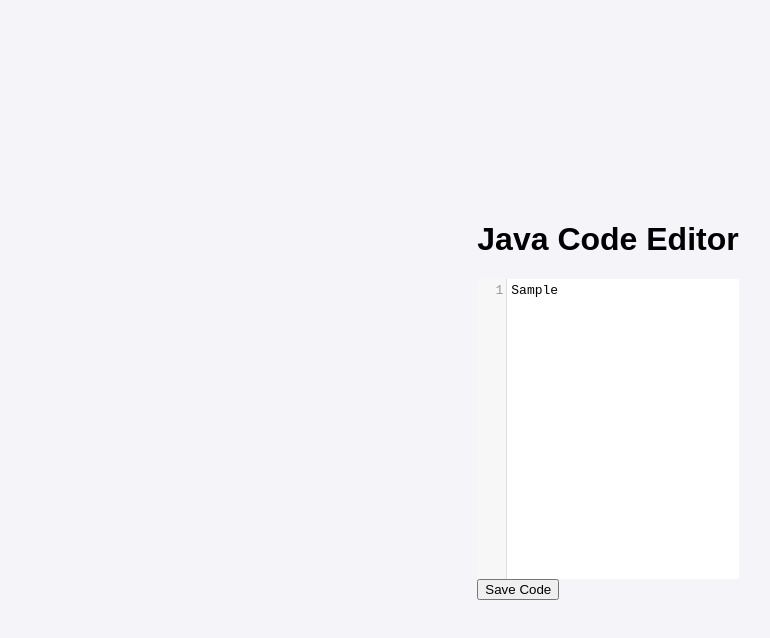
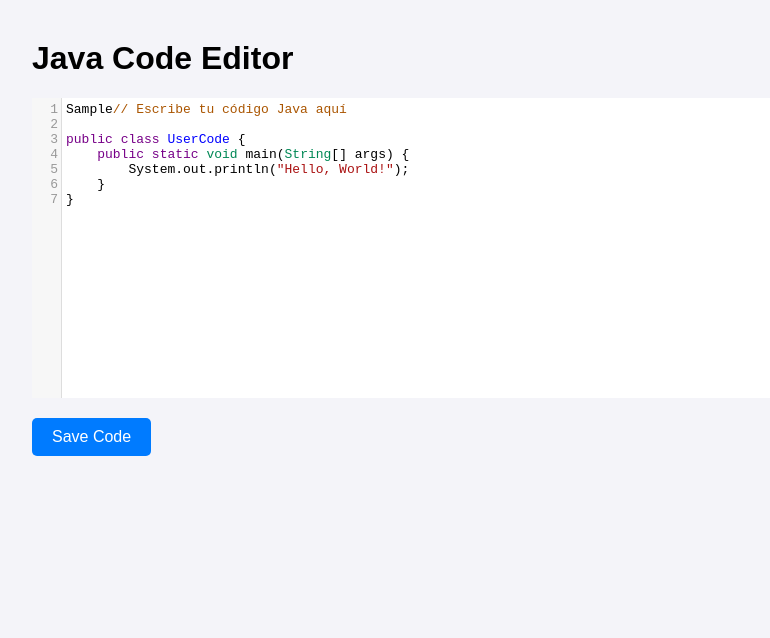
Before and after one commit to null-point-sys/spring_boot_editor, a plain HTML site: page index.html in a window 1280 px wide. Both pictures are taken after typing "Sample" into the empty fields and a click on the button "Save Code". Shown: the whole page, without its empty margins (32-802 px from the left). Drawn offline with nearby package versions, Linux system fonts and the light colour scheme; no server answers.

Commit message:
Update index.html

```diff
--- a/index.html
+++ b/index.html
@@ -15,21 +15,27 @@
       display: flex;
       flex-direction: column;
       align-items: center;
-      justify-content: center;
+      justify-content: flex-start;
       height: 100vh;
       background-color: #f4f4f9;
     }
 
-    #editor {
-      width: 80%;
-      height: 50%;
-      border: 1px solid #ccc;
-      border-radius: 5px;
-      background: #fff;
-      overflow: hidden;
+    h1 {
+      margin-top: 20px;
     }
 
-    #saveCode {
+    #editor-container {
+      width: 90%;
+      max-width: 1200px;
+      margin-top: 20px;
+    }
+
+    #code-editor {
+      height: 400px;
+      width: 100%;
+    }
+
+    #save-button {
       margin-top: 20px;
       padding: 10px 20px;
       font-size: 16px;
@@ -40,7 +46,7 @@
       cursor: pointer;
     }
 
-    #saveCode:hover {
+    #save-button:hover {
       background-color: #0056b3;
     }
   </style>
@@ -48,43 +54,42 @@
 <body>
   <div id="editor-container">
     <h1>Java Code Editor</h1>
-  <textarea id="code-editor"></textarea> <!-- Cambiado a <textarea> -->
+    <textarea id="code-editor"></textarea>
     <button id="save-button">Save Code</button>
     <div id="loadingMessage" style="display: none;">Cargando...</div>
   </div>
 
   <script>
-
     // Código base para el editor
     const initialJavaCode = `// Escribe tu código Java aquí\n\npublic class UserCode {\n    public static void main(String[] args) {\n        System.out.println("Hello, World!");\n    }\n}`;
 
-      // Inicializar CodeMirror con el código base
+    // Inicializar CodeMirror con el textarea
     const editor = CodeMirror.fromTextArea(document.getElementById('code-editor'), {
-          value: initialJavaCode, // Código inicial
       mode: "text/x-java",
       theme: "default",
       lineNumbers: true,
       autoCloseBrackets: true,
     });
 
+    // Establecer el contenido inicial
+    editor.setValue(initialJavaCode);
+
     // Manejo del botón para guardar el código
     document.getElementById('save-button').addEventListener('click', () => {
-          const code = editor.getValue().trim(); // Obtener el código ingresado
+      const code = editor.getValue().trim();
 
       if (!code) {
         alert('El código está vacío. Escribe algo antes de guardar.');
         return;
       }
 
-          // Enviar el código al backend para que lo guarde en GitHub
+      // Enviar el código al backend
       fetch('https://www.refactorii.com/save-code', {
         method: 'POST',
         headers: {
           'Content-Type': 'application/json'
         },
-              body: JSON.stringify({
-                  code: code // El código ingresado
-              })
+        body: JSON.stringify({ code })
       })
       .then(response => response.json())
       .then(data => {
@@ -99,7 +104,6 @@
         alert('Hubo un error al enviar el código');
       });
     });
-
   </script>
 </body>
 </html>
```
Lines whose indentation alone changed are shown as unchanged.
